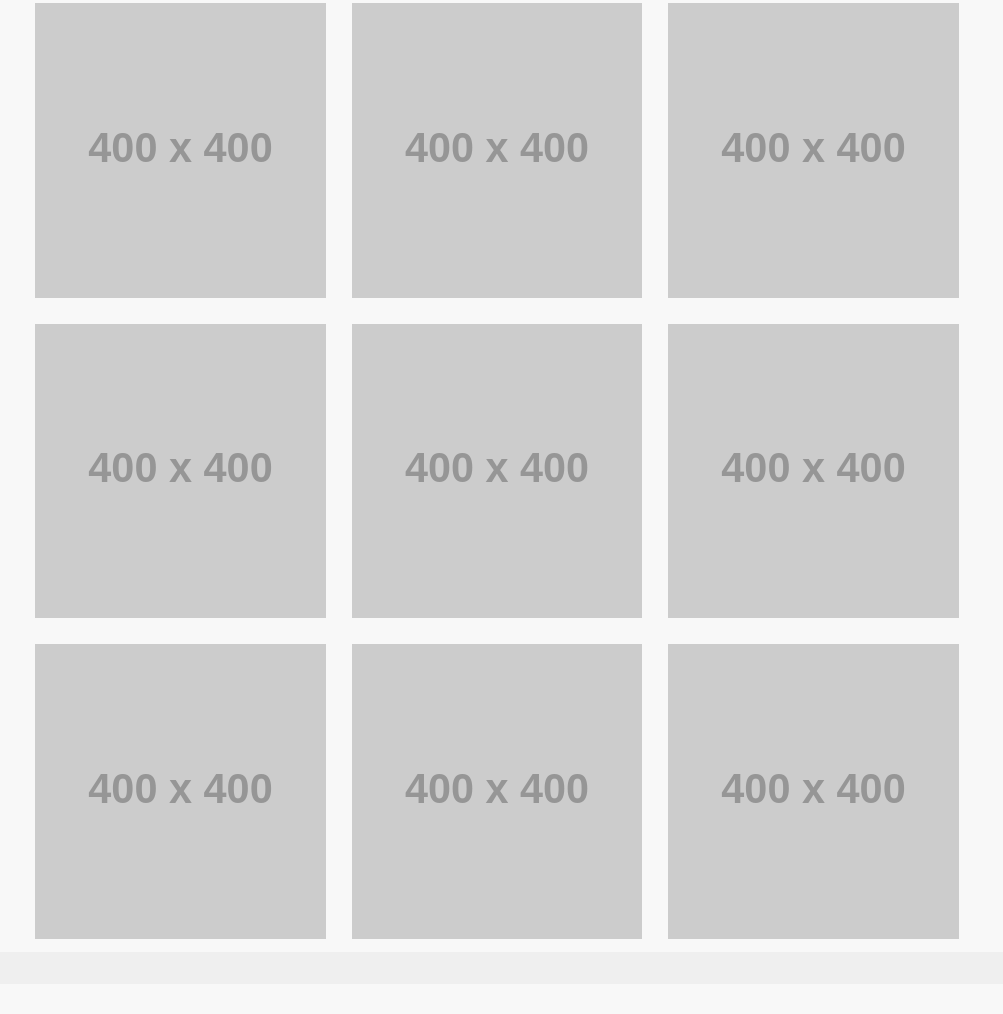
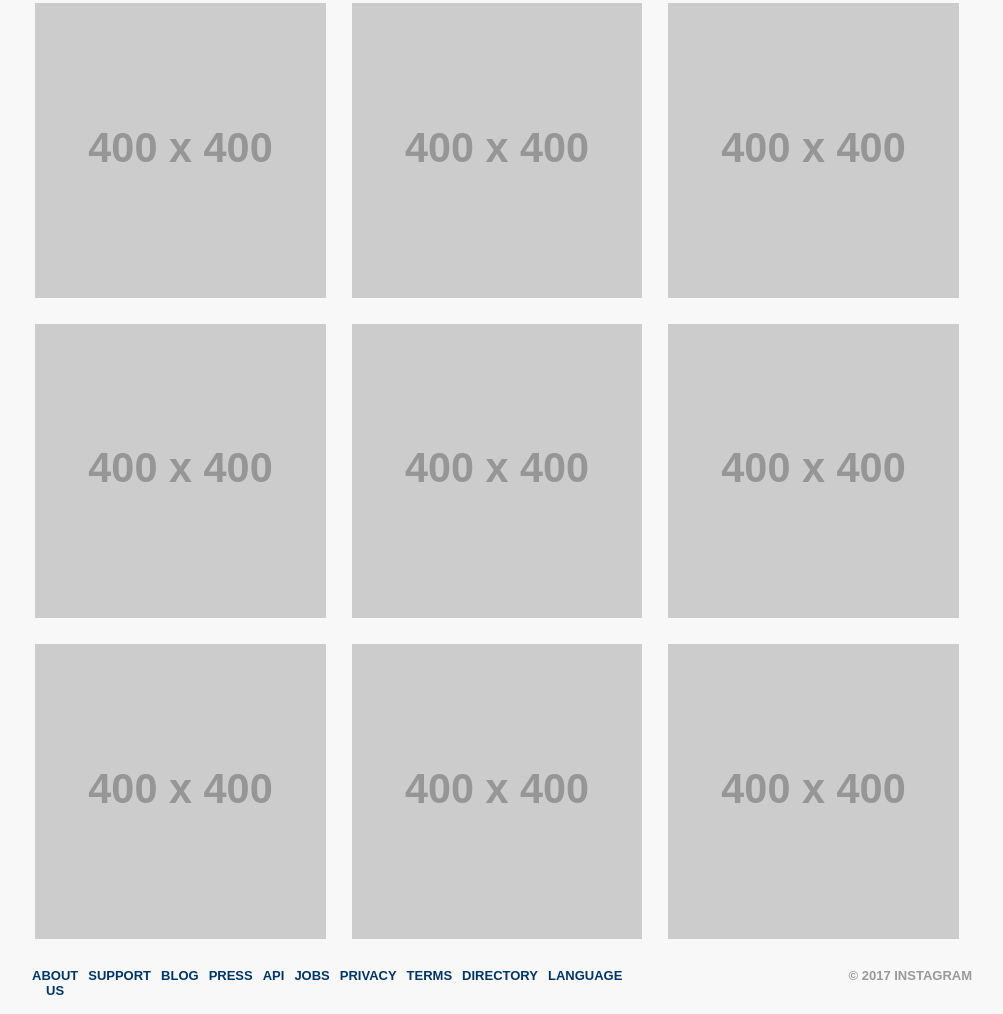
Before and after one commit to bekkhozha/bekkhozha.github.io, a plain HTML site: page index.html in a window 1280 px wide. Shown: the part 330-1344 px from the top of the page, without its empty margins (143-1146 px from the left). Before the commit the page ends 1314 px from the top, so only its background shows below. Drawn offline with Linux system fonts and the light colour scheme; placeholder pictures from the web are drawn by us.

Commit message:
updated commit

```diff
--- a/index.html
+++ b/index.html
@@ -40,8 +40,8 @@
 					<div class="username">
 						elonmusk
 					</div>
-					<div class="followbtn"><a class="noUnder" href="#">Following</a></div>
-					<div class="rowdown"><a class="noUnder" href="#">▼</a></div>
+					<a class="noUnder" href="#"><div class="followbtn">Following</div></a>
+					<a class="noUnder" href="#"><div class="rowdown">▼</div></a>
 					<div class="ellipsis"><a class = "noUnder" href="#">•••</a></div>
 
 				</div>
@@ -60,8 +60,8 @@
 						</a>
 					</div>
 					<div class = "post">
-						<a class="noUnder" href="#"><div class="fat">31</div></a>
-						following
+						<a class="noUnder" href="#"><div class="fat">31</div>
+						following</a>
 					</div>
 
 
@@ -154,8 +154,21 @@
 	<div class="footer">
 		<div class="container">
 			<div class="row">
-				<div class="block"></div>
-				<div class="block"></div>
+				<div class="block">
+					<a href="#">ABOUT US</a>
+					<a href="#">SUPPORT</a>
+					<a href="#">BLOG</a>
+					<a href="#">PRESS</a>
+					<a href="#">API</a>
+					<a href="#">JOBS</a>
+					<a href="#">PRIVACY</a>
+					<a href="#">TERMS</a>
+					<a href="#">DIRECTORY</a>
+					<a href="#">LANGUAGE</a>
+
+				</div>
+				<div class="block1">
+				© 2017 INSTAGRAM</div>
 			</div>
 		</div>
 	</div>
--- a/style.css
+++ b/style.css
@@ -138,6 +138,31 @@ ul{
 }
 
 .block {
+	display: flex;
+	height: 50px
+	width: 100%;
+	justify-content: flex-start;
+	font-family: sans-serif;
+	font-size: 13px;
+	font-weight: 600;
+
+}
+.block1{
+	width: 100%;
+	display: flex;
+	color:#999;
+	justify-content: flex-end;
+	font-size: 13px;
+	font-family: sans-serif;
+	font-weight: 600;
+}
+.block a{
+	margin-left: 10px;
+	font-size: 13px;
+	font-weight: 600;
+	display: flex;
+	justify-content:space-between;
+	align-content: space-between;
 }
 
 footer {
@@ -150,7 +175,7 @@ footer {
   bottom: 0;
   left: 0;
   padding: 1rem;
-  background-color: #efefef;
+/*  background-color: #efefef;*/
   text-align: center;
 }
 
@@ -223,6 +248,9 @@ footer {
 }
 
 div a{
+	text-decoration: none;
+	color: #003569;
+	font-family: sans-serif;
 }
 
 .noUnder {
```
